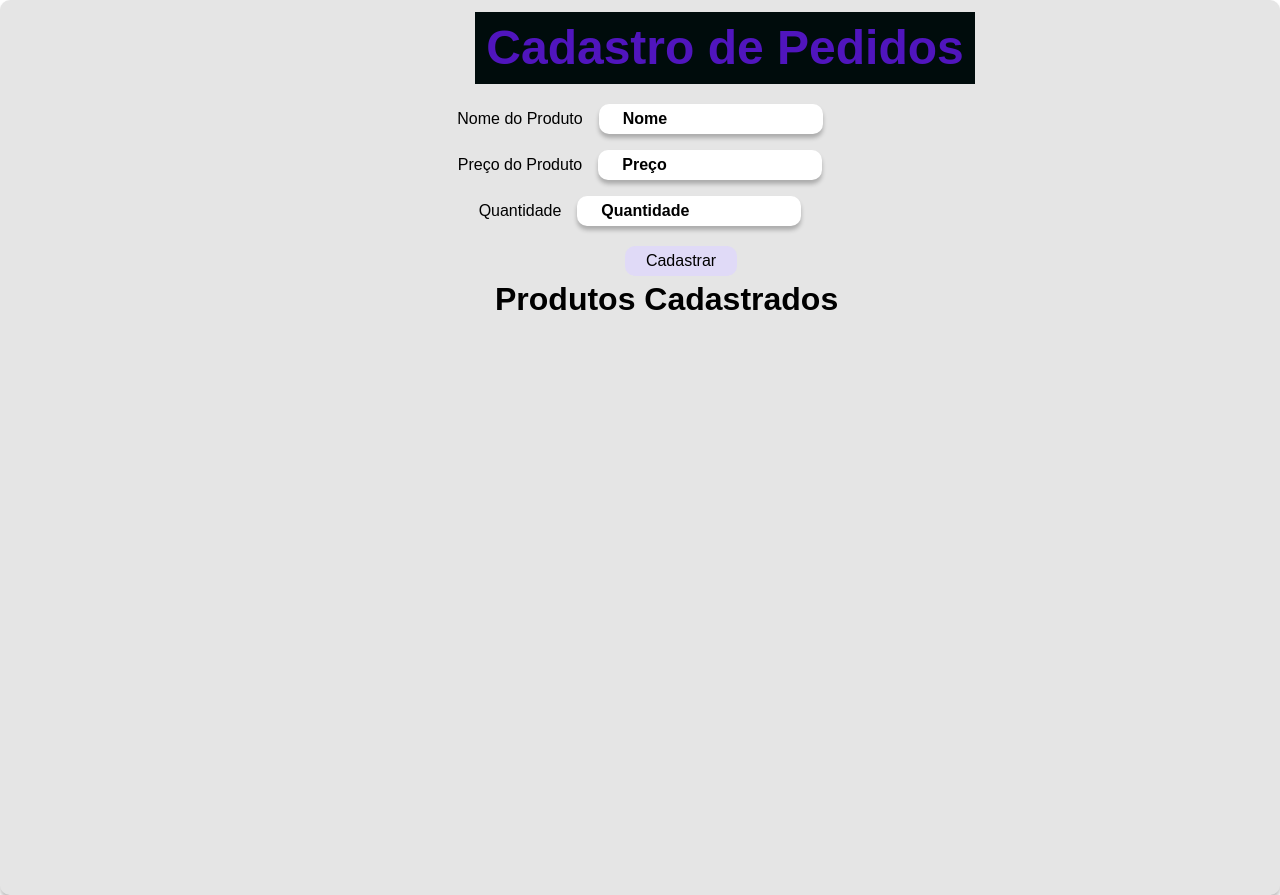
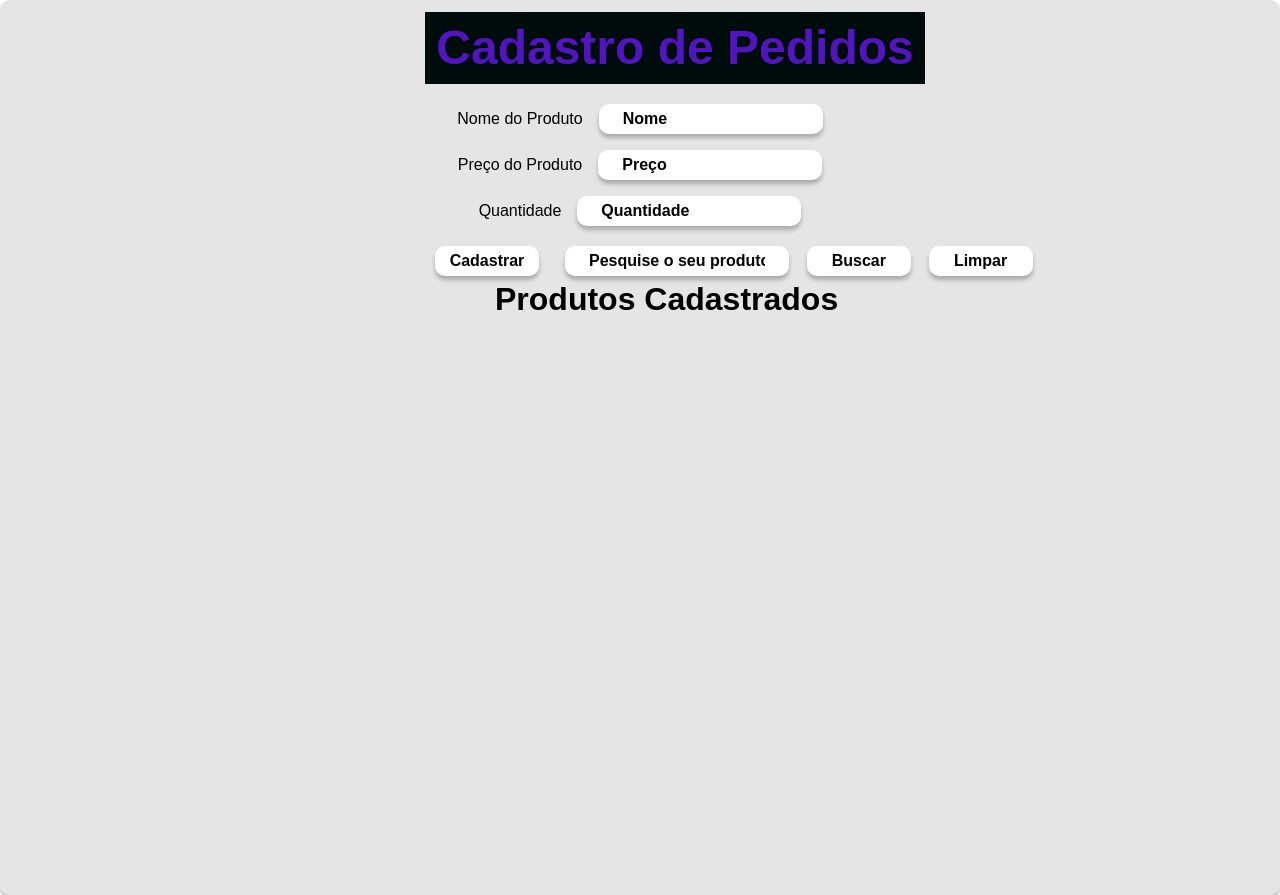
Before and after one commit to adryeldeev/CRUD---ReactJS---CadastrodePedidos, a React (Create React App) app: page / in a window 1280 px wide. Built offline with nearby package versions, Linux system fonts and the light colour scheme.

Commit message:
atualizacao

```diff
--- a/src/App.jsx
+++ b/src/App.jsx
@@ -1,19 +1,19 @@
 import React from "react";
 import { useState } from "react";
-import { Button, Container, Flex, H1, Input, Item, Spacer, Ul } from "./styles";
-
-
+import { Button, Container, Flex, H1, Input, Item, MainContainer, Spacer, Ul } from "./styles";
 
 function CadastroDePedidos() {
 
     const [nome, setNome] = useState('')
     const [preco, setPreco] = useState('')
     const [quantidade, setQuantidade] = useState('')
+    const [busca, setBusca] = useState('')
 
-    const [listDados, setListDados] = useState(()=> {
+    const [listDados, setListDados] = useState(() => {
         const savedDados = localStorage.getItem("dados");
         return savedDados ? JSON.parse(savedDados) : [];
-      });
+    });
+
     const [editando, setEditando] = useState(false);
     const [idEditando, setIdEditando] = useState(null);
 
@@ -24,6 +24,7 @@ function CadastroDePedidos() {
     const onChangePreco = (event) => {
         setPreco(event.target.value)
     }
+
     const onChangeQuantidade = (event) => {
         setQuantidade(event.target.value)
     }
@@ -37,8 +38,6 @@ function CadastroDePedidos() {
             nome: nome,
             preco: preco,
             quantidade: quantidade,
-
-
         };
         setListDados([...listDados, newDados]);
         setNome("");
@@ -49,13 +48,14 @@ function CadastroDePedidos() {
         let dados = savedDados ? JSON.parse(savedDados) : [];
         dados.push(newDados);
         localStorage.setItem("dados", JSON.stringify(dados));
+    }
 
-    }
     const removeDado = (event) => {
         const newDados = listDados.filter((item) => item.event !== event)
         setListDados(newDados)
         localStorage.setItem('dados', JSON.stringify(newDados));
     }
+
     const editarDado = (event) => {
         event.preventDefault();
         const newDados = listDados.map((item) =>
@@ -77,6 +77,23 @@ function CadastroDePedidos() {
         setEditando(true);
         setIdEditando(item.event);
     };
+
+    const handleSearch = (event) => {
+        setBusca(event.target.value)
+    }
+
+    const dadosFiltrados = listDados.filter((item) => {
+        if (busca === '') {
+            return item
+          } else {
+            return item.nome.toLowerCase().includes(busca.toLowerCase());
+          }
+    });
+    const clearFilter = () => {
+        const savedDados = localStorage.getItem("dados");
+        setListDados(savedDados ? JSON.parse(savedDados) : []);
+        setBusca('');
+      };
 
     return (
 
@@ -119,8 +136,18 @@ function CadastroDePedidos() {
                 </Flex>
             </form>
             <Spacer />
-            <Button className="btn-form" onClick={toCadastro}>Cadastrar</Button>
+            <Button className="btn btn-outline-light" onClick={toCadastro}>Cadastrar</Button>
             <Spacer margin="16px" />
+            <MainContainer>
+                <div>
+                    <Input type="text" onChange={handleSearch} placeholder="Pesquise o seu produto" />
+                    &nbsp;&nbsp;&nbsp;&nbsp;
+                    <button className="btn btn-outline-light" onClick={() => setListDados(dadosFiltrados)}>Buscar</button>
+                    &nbsp;&nbsp;&nbsp;&nbsp;
+                    <button className="btn btn-outline-light" onClick={clearFilter}>Limpar </button>
+                </div>
+            </MainContainer>
+
             <div >
 
                 <H1 className="subTitle">
--- a/src/styles/index.js
+++ b/src/styles/index.js
@@ -11,7 +11,33 @@ export const GlobalStyles = createGlobalStyle`
 
 }
 `;
+export const MainContainer = styled.div`
+  position:absolute;
+    margin-left:540px;
 
+.btn{
+    padding: 2px 4px;
+width:104px;
+height: 30px;
+background: #ffff;
+box-shadow: 0px 4px 4px rgba(0,0, 0, 0.25);
+border-radius: 10px;
+border:none;
+font-weight: 700;
+font-size: 16px;
+line-height: 24px;
+color: #000;
+cursor:pointer;
+&::placeholder{
+    font-weight: 700;
+    font-size:16px;
+    line-height:24px;
+   color: #000;
+}
+}
+    `
+
+;
 export const Container = styled.div`
 width: 100%;
 min-height: 895px;
@@ -30,7 +56,7 @@ font-size: 48px;
 line-height: 72px;
 background-color:#000c0c;
 width:500px;
-margin-left:450px;
+margin-left:400px;
 color: #5015bd;
 cursor:pointer;
 text-align: center;
@@ -59,24 +85,35 @@ color: #000;
 `;
 export const Button = styled.button`
 position: absolute;
-margin-left: 600px;
-width: 112px;
+margin-left: 410px;
+padding: 2px 4px;
+width:104px;
 height: 30px;
-background-color:#e0daf7;
-border-radius:10px;
+background: #ffff;
+box-shadow: 0px 4px 4px rgba(0,0, 0, 0.25);
+border-radius: 10px;
 border:none;
-font-weight: 500;
+font-weight: 700;
 font-size: 16px;
-line-height:24px;
-color:#000;
-cursor: pointer;
+line-height: 24px;
+color: #000;
+cursor:pointer;
+&::placeholder{
+    font-weight: 700;
+    font-size:16px;
+    line-height:24px;
+   color: #000;
 &:hover{
     opacity:0.8;
+    background-color: green;
+    color:#ffff;
 }
 &:active{
     opacity:0.6;
 }
+
 `;
+
 export const Flex = styled.div`
 display: flex;
 flex-direction: ${(props)=> props.direction || "column"};
```
